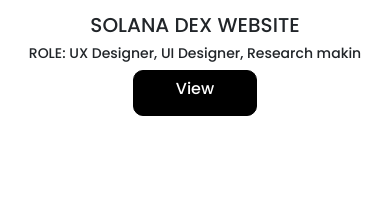
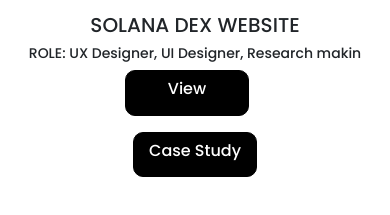
Before and after one commit to okikioriola1/john-kayode-portfolio, a plain HTML site: page projects.html in a window 390 px wide. Shown: the part 1412-1627 px from the top of the page. Drawn offline with nearby package versions, Linux system fonts and the light colour scheme.

Commit message:
link changes

```diff
--- a/projects.css
+++ b/projects.css
@@ -103,6 +103,9 @@
     width: 124.78px;
 height: 45.73px;
 }
+.view-btn{
+    margin-right: 1rem;
+}
 
 @media only screen and (max-width:990px){
     .navbar-nav{
@@ -156,6 +159,9 @@
     .project-text-container{
         padding-left:0;
     }
+    .view-btn{
+        margin-bottom: 1rem;
+    }
 }
 
 @media only screen and (max-width:550px){
@@ -169,4 +175,7 @@
     .text h5{
         font-size: 14px;
     }
+    .view-btn{
+        margin-bottom: 1rem;
+    }
 }
--- a/projects.html
+++ b/projects.html
@@ -49,7 +49,7 @@
           <div class="text" data-aos="fade-left" data-aos-duration="1500">
               <h1>CATALYST HOSTEL APP</h1>
               <h5>Role: UX Design, Research making</h5>
-              <a class="btn btn-primary" href="#" role="button">Case Study</a>
+              <a class="btn btn-primary" href="https://www.figma.com/proto/arOH6ft68ZV4CpBW95vXwS/CBC-HOSTEL-APP?page-id=0%3A1&node-id=2%3A14&viewport=241%2C48%2C0.42&scaling=min-zoom&starting-point-node-id=2%3A14" role="button">Case Study</a>
           </div>
 
         </div>
@@ -62,7 +62,7 @@
           <div class="text" data-aos="fade-left" data-aos-duration="1500">
                     <h1>TRAVEL AGENCY WEBSITE</h1>
                     <h5>Role: UI Designer</h5>
-                    <a class="btn btn-primary" href="#" role="button">View</a>
+                    <a class="btn btn-primary" href="https://www.figma.com/proto/6gJVWdjOCtcoUa3K83NUW3/TRAVEL-AGENCY-WEBSITE-DESIGN?page-id=0%3A1&node-id=11%3A83&viewport=241%2C48%2C0.3&scaling=min-zoom&starting-point-node-id=3%3A2" role="button">View</a>
           </div>
         </div>
         <div class="project-img-container" data-aos="fade-right" data-aos-duration="1500">
@@ -81,7 +81,8 @@
           <div class="text" data-aos="fade-right" data-aos-duration="1500">
               <h1>SOLANA DEX WEBSITE</h1>
               <h5>ROLE: UX Designer, UI Designer, Research makin</h5>
-              <a class="btn btn-primary" href="#" role="button">View</a>
+              <a class="btn btn-primary view-btn" href="https://www.figma.com/proto/N4VGPce1w61CtxMHNxUBo4/Solana-DEX-Case-Study?page-id=19%3A132&node-id=25%3A1459&viewport=241%2C48%2C0.04&scaling=contain&starting-point-node-id=25%3A1459&show-proto-sidebar=1" role="button">View</a>
+              <a class="btn btn-primary" href="https://www.figma.com/proto/N4VGPce1w61CtxMHNxUBo4/Solana-DEX-Case-Study?page-id=0%3A1&node-id=2%3A2&viewport=241%2C48%2C0.4&scaling=min-zoom&starting-point-node-id=2%3A2" role="button">Case Study</a>
           </div>
         </div>
       </div>
```
Also changed, not shown: contact.html (+2 -2 lines).
